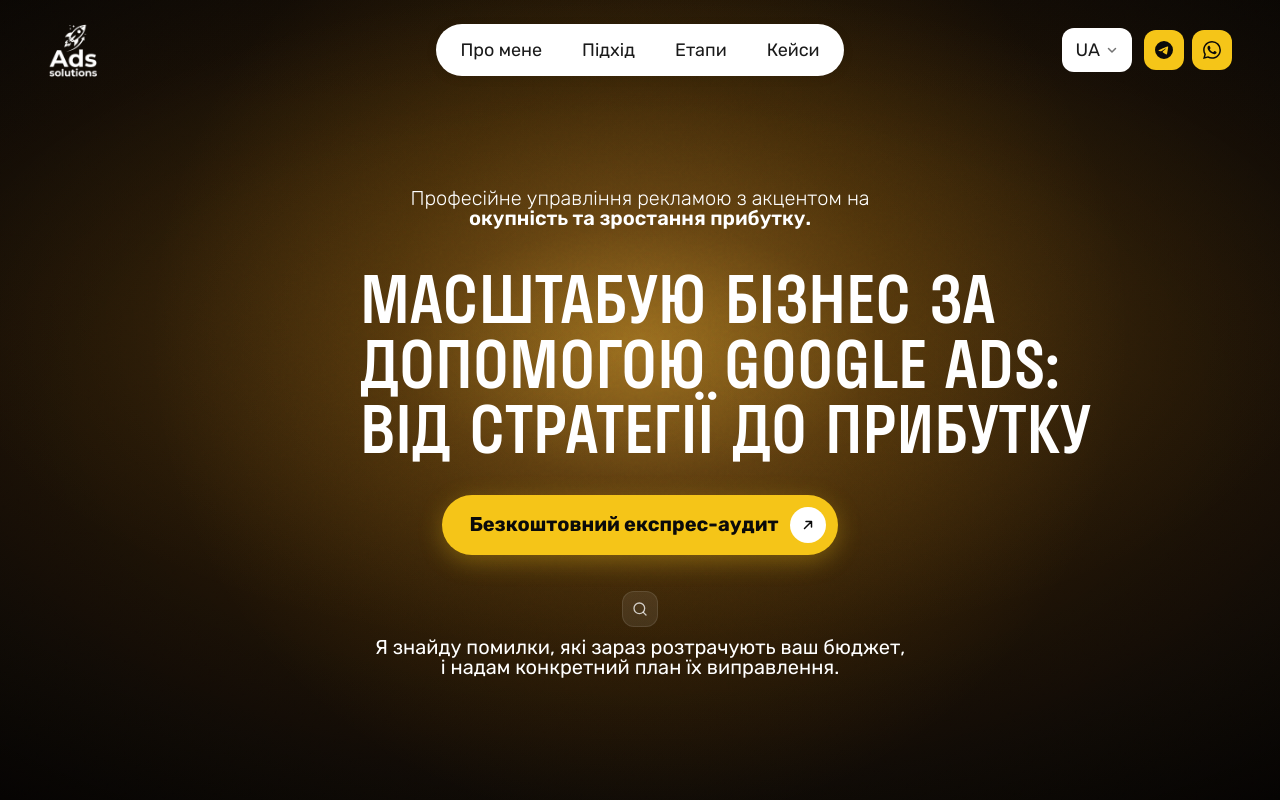
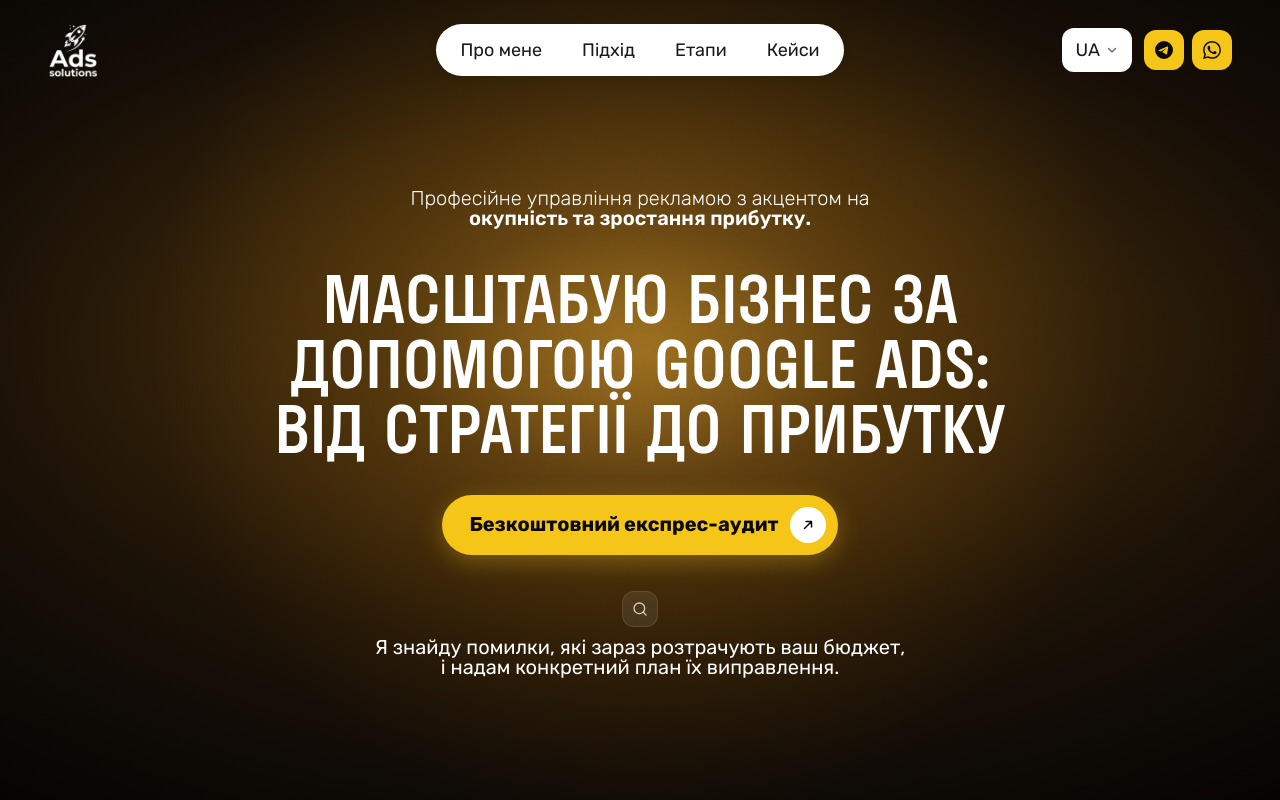
Before and after one commit to alexbet9851/adssolutionwebsite, a Next.js app: page / in a window 1280 px wide. Shown: the top 800 px of the page. Built offline with nearby package versions, Linux system fonts and the light colour scheme.

Commit message:
Добавил отправку событий dataLayer для форм

```diff
--- a/src/components/HeroSection.tsx
+++ b/src/components/HeroSection.tsx
@@ -240,7 +240,7 @@
 
         {/* Hero content */}
         <div className="relative z-10 flex min-h-0 flex-1 flex-col items-center justify-center px-3 pb-6 pt-0 text-center sm:px-2 sm:pb-5 sm:pt-1">
-          <div className="flex w-full max-w-[560px] flex-col items-center">
+          <div className="flex w-full max-w-[920px] flex-col items-center">
             <MountReveal variant="blur" delay={0.2}>
               <p className="max-w-[340px] px-1 pb-3 font-rubik text-lg font-light leading-[1.15] text-white sm:max-w-[560px] sm:pb-2 sm:pt-1 sm:text-xl sm:leading-[1.012]">
                 {content.hero.subtitleNormal}
@@ -255,7 +255,7 @@
               lines={[...content.hero.headlineLines]}
               className={
                 content.hero.headlineClassName ??
-                "my-5 flex w-full max-w-[calc(100vw-2.5rem)] flex-col items-center font-stratos text-[32px] font-medium uppercase leading-[1.012] text-white [&>span]:whitespace-nowrap sm:my-6 sm:max-w-[840px] sm:text-[35px] md:my-8 md:text-[64px]"
+                "my-5 w-full text-center font-stratos text-[32px] font-medium uppercase leading-[1.012] text-white sm:my-6 sm:text-[35px] md:my-8 md:text-[64px]"
               }
             />
 
--- a/src/components/motion/RevealWords.tsx
+++ b/src/components/motion/RevealWords.tsx
@@ -27,7 +27,7 @@
     return (
       <Tag className={className} id={id}>
         {lines.map((line, lineIndex) => (
-          <span key={lineIndex} className="mx-auto block w-fit max-w-full">
+          <span key={lineIndex} className="block w-full text-center">
             {line}
           </span>
         ))}
@@ -38,8 +38,11 @@
   return (
     <Tag className={className} id={id}>
       {lines.map((line, lineIndex) => (
-        <span key={lineIndex} className="mx-auto block w-fit max-w-full">
-          {line.split(" ").map((word, wi, words) => {
+        <span
+          key={lineIndex}
+          className="flex w-full justify-center gap-[0.28em] whitespace-nowrap"
+        >
+          {line.split(" ").map((word) => {
             const index = wordIndex++;
             const delay = startDelay + index * 0.05;
             const motionProps = onMount
@@ -58,7 +61,7 @@
                 key={`${lineIndex}-${index}`}
                 {...motionProps}
                 transition={{ ...springSoft, delay }}
-                className={`inline-block ${wi < words.length - 1 ? "mr-[0.28em]" : ""}`}
+                className="inline-block"
               >
                 {word}
               </motion.span>
--- a/src/content/ru.ts
+++ b/src/content/ru.ts
@@ -101,7 +101,7 @@
       "GOOGLE ADS: ОТ СТРАТЕГИИ ДО ПРИБЫЛИ",
     ],
     headlineClassName:
-      "my-5 flex w-full max-w-[calc(100vw-2.5rem)] flex-col items-center font-stratos text-[32px] font-medium uppercase leading-[1.012] text-white [&>span]:whitespace-nowrap sm:my-6 sm:max-w-[900px] md:my-8 md:text-[56px]",
+      "my-5 w-full text-center font-stratos text-[32px] font-medium uppercase leading-[1.012] text-white sm:my-6 sm:text-[35px] md:my-8 md:text-[56px]",
     cta: "Бесплатный экспресс-аудит",
     supportLine1:
       "Найду ошибки, которые сливают ваш бюджет прямо сейчас,",
```
